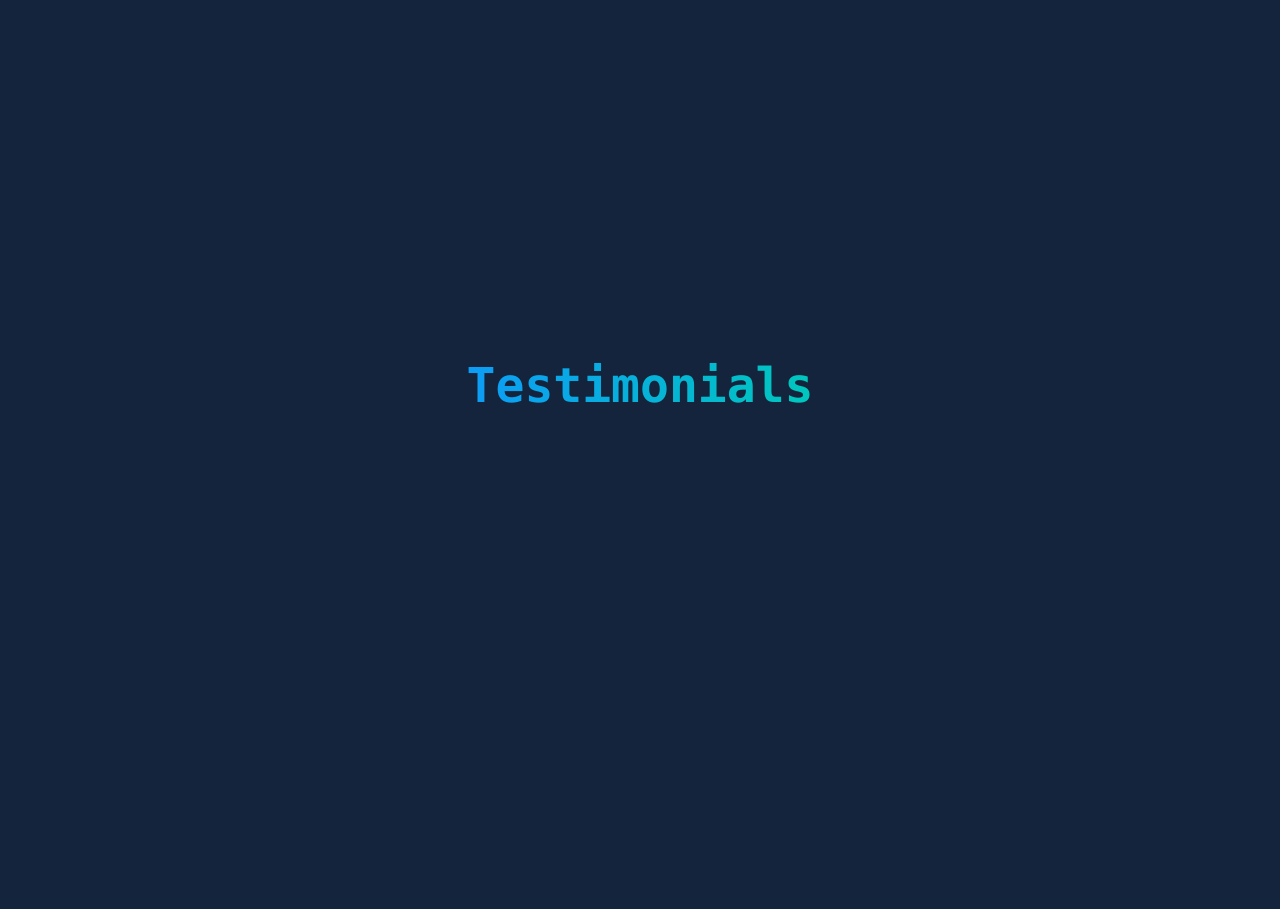
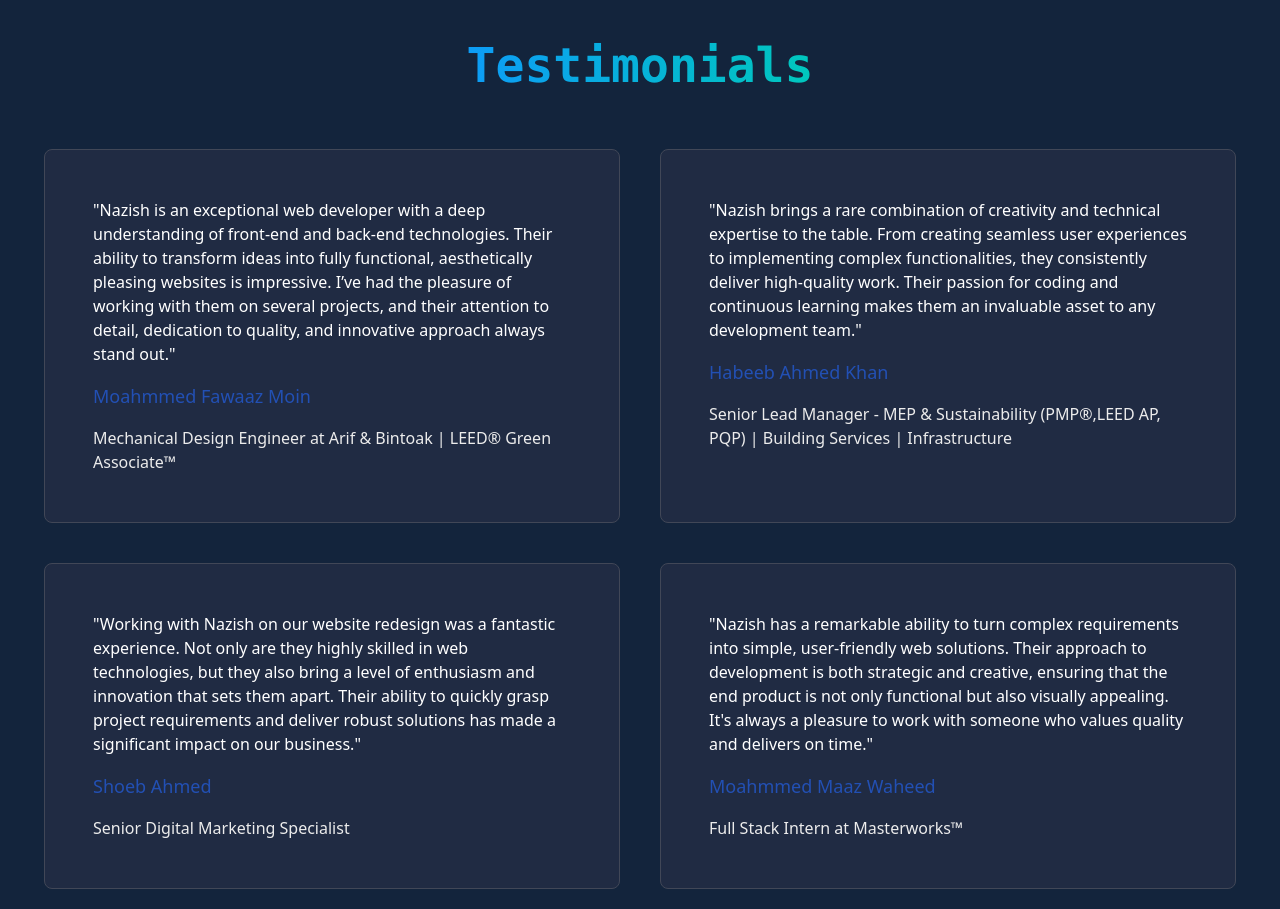
Before and after one commit to nazish-16/realfrezz, a Next.js app: page / in a window 1280 px wide. Shown: the part 2320-3229 px from the top of the page. Before the commit the page ends 3105 px from the top, so only its background shows below. Built offline with nearby package versions, Linux system fonts and the light colour scheme.

Commit message:
testimonials

```diff
--- a/components/Testimonials.tsx
+++ b/components/Testimonials.tsx
@@ -2,22 +2,30 @@ import React from 'react'
 
 const Testimonials = () => {
   return (
-    <div className='h-screen items-center flex flex-col justify-center'>
+    <div className='h-screen items-center flex flex-col justify-center relative top-[700px] md:top-[90px]'>
         <div>
             <h1 className='font-extrabold font-mono text-transparent text-4xl lg:text-5xl bg-clip-text bg-gradient-to-r from-[#0d9cf6] to-[#00c7bd]'>Testimonials</h1>
         </div>
-        <div>
-            <div>
-                {/* testi */}
+        <div className='mt-10 grid grid-cols-1 md:grid-cols-2'>
+            <div className='max-w-xl p-10 bg-[#202b43] rounded-lg border border-[#414757] m-5 hover:scale-105 transition-all'>
+                <p className='text-white p-2'>"Nazish is an exceptional web developer with a deep understanding of front-end and back-end technologies. Their ability to transform ideas into fully functional, aesthetically pleasing websites is impressive. I’ve had the pleasure of working with them on several projects, and their attention to detail, dedication to quality, and innovative approach always stand out."</p>
+                <h1 className='text-[#2463ebab] p-2 text-lg'>Moahmmed Fawaaz Moin</h1>
+                <h3 className='text-[#ececec] p-2'>Mechanical Design Engineer at Arif & Bintoak | LEED® Green Associate™</h3>
             </div>
-            <div>
-                {/* testi */}
+            <div className='max-w-xl p-10 bg-[#202b43] rounded-lg border border-[#414757] m-5 hover:scale-105 transition-all'>
+                <p className='text-white p-2'>"Nazish brings a rare combination of creativity and technical expertise to the table. From creating seamless user experiences to implementing complex functionalities, they consistently deliver high-quality work. Their passion for coding and continuous learning makes them an invaluable asset to any development team."</p>
+                <h1 className='text-[#2463ebab] p-2 text-lg'>Habeeb Ahmed Khan</h1>
+                <h3 className='text-[#ececec] p-2'>Senior Lead Manager - MEP & Sustainability (PMP®,LEED AP, PQP) | Building Services | Infrastructure</h3>
             </div>
-            <div>
-                {/* testi */}
+            <div className='max-w-xl p-10 bg-[#202b43] rounded-lg border border-[#414757] m-5 hover:scale-105 transition-all'>
+                <p className='text-white p-2'>"Working with Nazish on our website redesign was a fantastic experience. Not only are they highly skilled in web technologies, but they also bring a level of enthusiasm and innovation that sets them apart. Their ability to quickly grasp project requirements and deliver robust solutions has made a significant impact on our business."</p>
+                <h1 className='text-[#2463ebab] p-2 text-lg'>Shoeb Ahmed</h1>
+                <h3 className='text-[#ececec] p-2'>Senior Digital Marketing Specialist</h3>
             </div>
-            <div>
-                {/* testi */}
+            <div className='max-w-xl p-10 bg-[#202b43] rounded-lg border border-[#414757] m-5 hover:scale-105 transition-all'>
+                <p className='text-white p-2'>"Nazish has a remarkable ability to turn complex requirements into simple, user-friendly web solutions. Their approach to development is both strategic and creative, ensuring that the end product is not only functional but also visually appealing. It's always a pleasure to work with someone who values quality and delivers on time."</p>
+                <h1 className='text-[#2463ebab] p-2 text-lg'>Moahmmed Maaz Waheed</h1>
+                <h3 className='text-[#ececec] p-2'>Full Stack Intern at Masterworks™</h3>
             </div>
         </div>
     </div>
```
